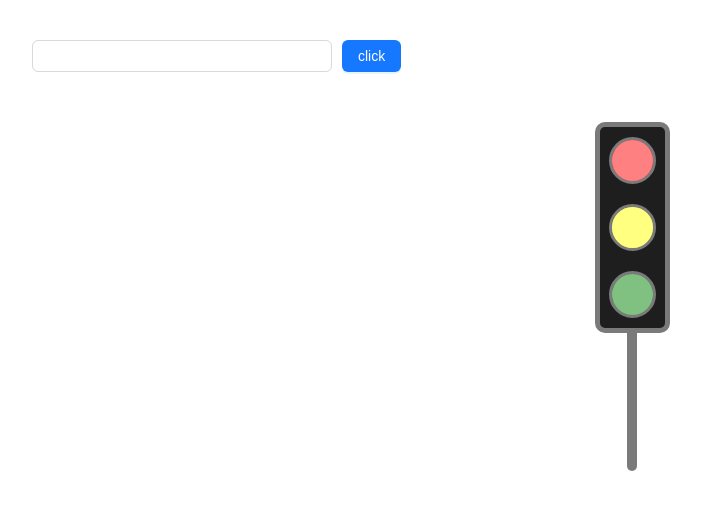
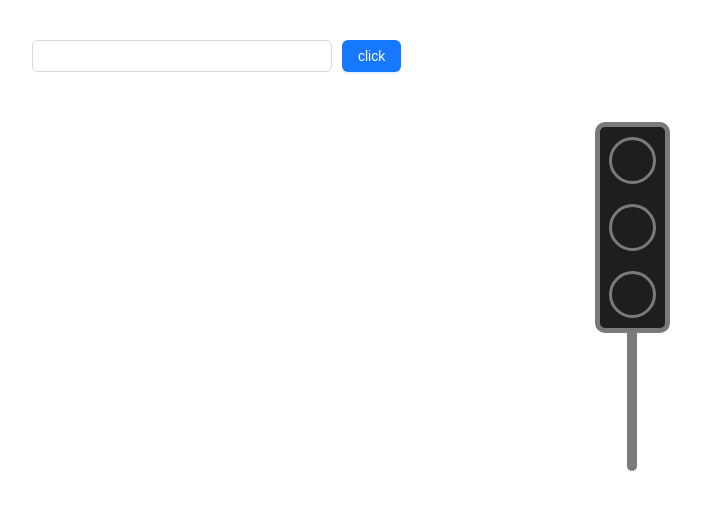
Before and after one commit to ManhAnNguyen/ci88, a React (Vite) app: page / in a window 1280 px wide. Shown: the top 510 px of the page, without its empty margins (8-709 px from the left). Built offline with nearby package versions, Linux system fonts and the light colour scheme; a web font is replaced by a local one.

Commit message:
add day8_lab

```diff
--- a/src/App.css
+++ b/src/App.css
@@ -49,17 +49,6 @@ body{
 
 }
 
-.lights .light::before{
-  content: '';
-  position: absolute;
-  width: 100%;
-  height: 100%;
-  top: 0;
-  left: 0;
-  border-radius: 50%;
-  background: white;
-  opacity: 0.5;
-}
 
 .lights::before{
   content: '';
@@ -71,16 +60,3 @@ body{
   transform: translateY(3px);
   border-radius: 0px 0px 10px 10px;
 }
-
-.red{
-  background-color: red;
-
-}
-.yellow{
-  background-color: yellow;
-
-}
-.green{
-  background-color: green;
-
-}
--- a/src/TrafficLight.jsx
+++ b/src/TrafficLight.jsx
@@ -1,14 +1,42 @@
-import React from "react";
+import React, { useEffect, useState } from "react";
 import "./App.css";
 import { NumericFormat } from "react-number-format";
 import { Button, Input } from "antd";
+
+const arr = ["red", "yellow", "green"];
+
 const TrafficLight = () => {
+  const [start, setStart] = useState(false);
+  const [value, setValue] = useState("");
+  const [index, setIndex] = useState(null);
+
+  useEffect(() => {
+    if (!start || !value) return;
+    const timer = setInterval(() => {
+      const currentValue = value - 1;
+      setValue(currentValue);
+
+      if (currentValue > 10) {
+        setIndex(0);
+      } else if (currentValue <= 10 && currentValue > 0) {
+        setIndex(1);
+      } else {
+        setIndex(2);
+      }
+    }, 1000);
+
+    //clean up function
+    return () => clearInterval(timer);
+  }, [start, value]);
+
   return (
     <div className="traffic-light">
       <div className="count">
         {" "}
         <NumericFormat
+          value={value}
           customInput={Input}
+          onChange={(e) => setValue(e.target.value)}
           style={{
             width: "300px",
           }}
@@ -16,6 +44,7 @@ const TrafficLight = () => {
         <Button
           type="primary"
           size="middle"
+          onClick={() => setStart(true)}
           style={{
             marginLeft: "10px",
           }}
@@ -24,9 +53,15 @@ const TrafficLight = () => {
         </Button>
       </div>
       <div className="lights">
-        <div className="light red"></div>
-        <div className="light yellow"></div>
-        <div className="light green"></div>
+        {arr.map((light, i) => (
+          <div
+            className={`light `}
+            key={light}
+            style={{
+              background: i === index ? light : "",
+            }}
+          ></div>
+        ))}
       </div>
     </div>
   );
```
